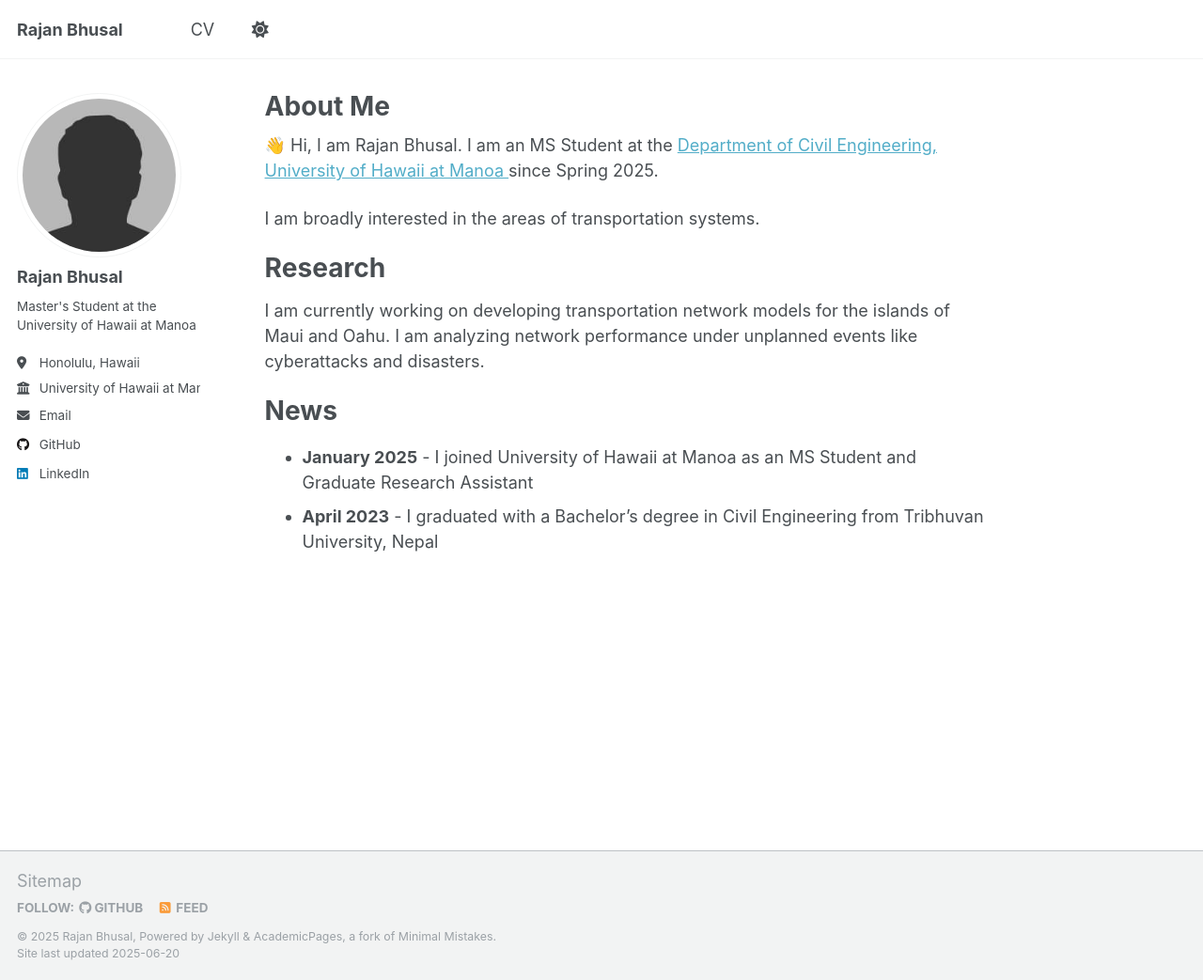
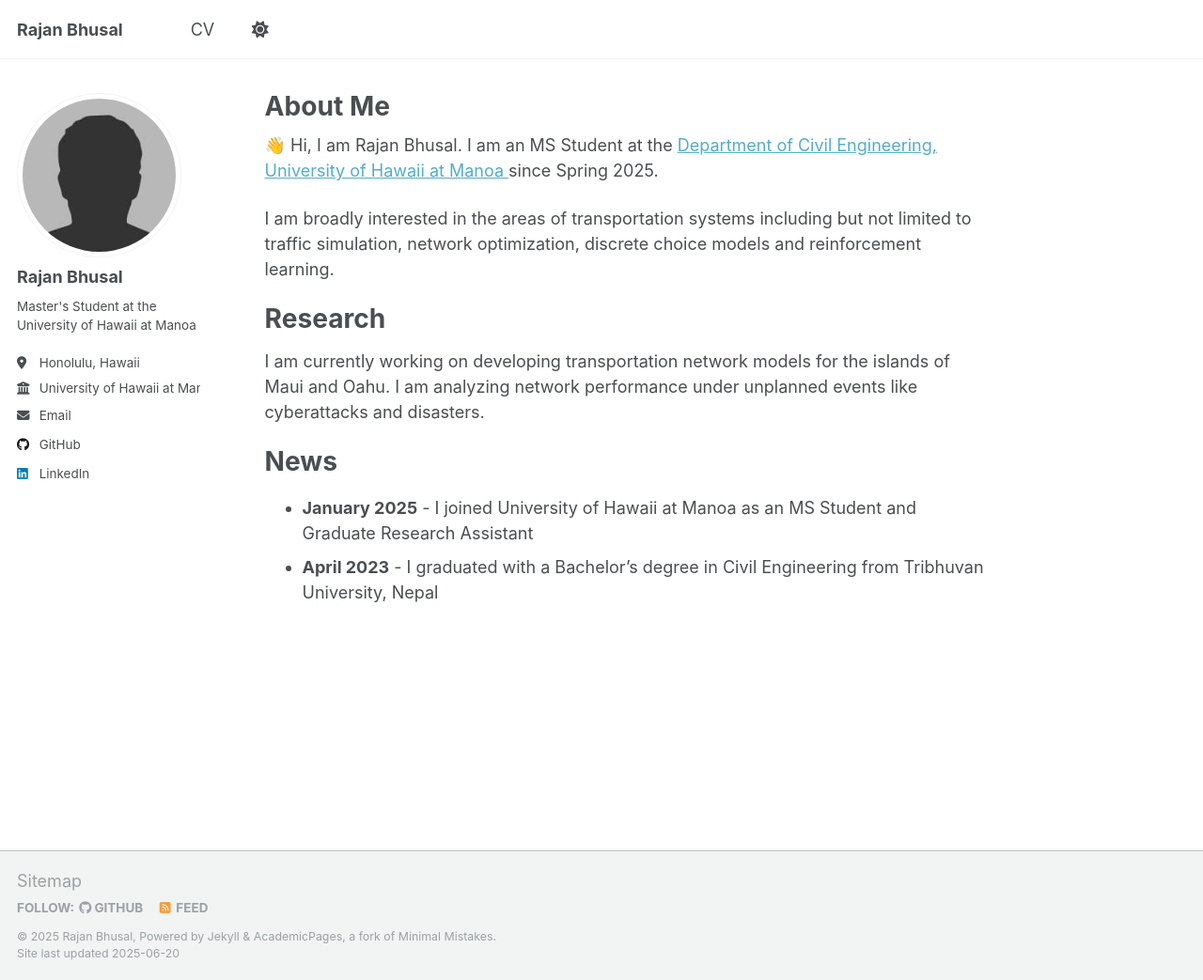
Before and after one commit to rajanbhusal/rajanbhusal.github.io, a Jekyll site: the page built from _pages/about.md, in a window 1280 px wide and 1043 px high. Shown: the whole window at 94% size. Built offline with Jekyll 4.4.1, drawn with Linux system fonts in a browser that asks for light colours.

Commit message:
Update about.md

```diff
--- a/_pages/about.md
+++ b/_pages/about.md
@@ -9,7 +9,7 @@ redirect_from:
 
 👋 Hi, I am Rajan Bhusal. I am an MS Student at the [Department of Civil Engineering, University of Hawaii at Manoa ](https://cee.hawaii.edu) since Spring 2025.
 
-  I am broadly interested in the areas of transportation systems.
+  I am broadly interested in the areas of transportation systems including but not limited to traffic simulation, network optimization, discrete choice models and reinforcement learning.
 
 Research
 ======
```
